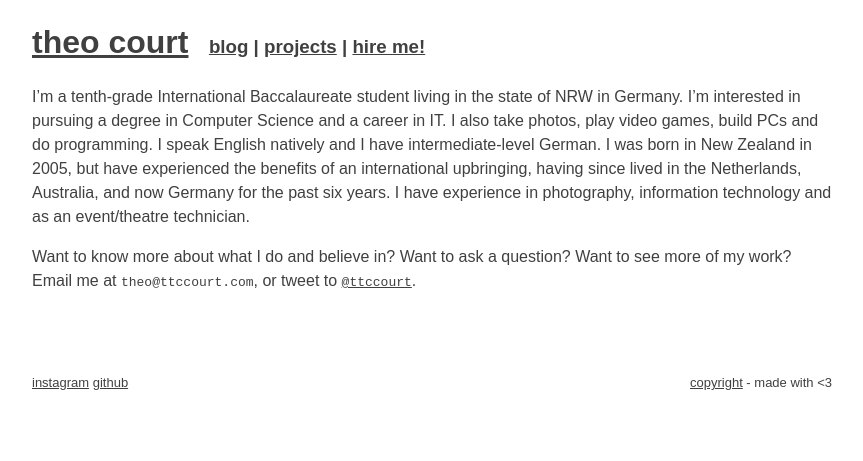
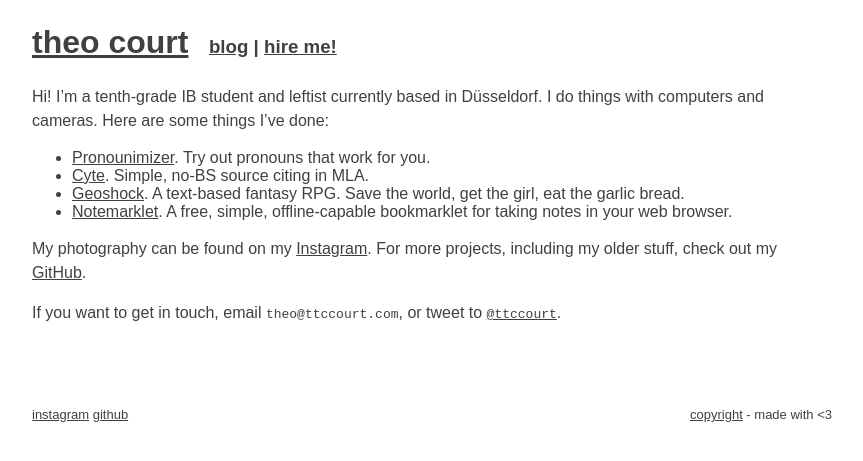
Before and after one commit to ttccourt/ttccourt.com, a Jekyll site: the page built from index.md, in a window 1280 px wide. Shown: the top 461 px of the page, without its empty margins (28-891 px from the left). Built offline with Jekyll 4.4.1, drawn with Linux system fonts in a browser that asks for light colours.

Commit message:
Move projects to index

```diff
--- a/_layouts/default.html
+++ b/_layouts/default.html
@@ -16,7 +16,7 @@
 
 		<div id="header">
 			<h1 style="display: inline-block"><a href="/">theo court</a></h1>
-			<h3 style="display: inline; margin-left: 2%;"><a href="/posts">blog</a> | <a href="/projects">projects</a> | <a href="/hire">hire me!</a></h3>
+			<h3 style="display: inline; margin-left: 2%;"><a href="/posts">blog</a> | <a href="/hire">hire me!</a></h3>
 		</div>
 
 
--- a/index.md
+++ b/index.md
@@ -4,6 +4,13 @@ layout: default
 show_title: false
 ---
 
-I’m a tenth-grade International Baccalaureate student living in the state of NRW in Germany. I’m interested in pursuing a degree in Computer Science and a career in IT. I also take photos, play video games, build PCs and do programming. I speak English natively and I have intermediate-level German. I was born in New Zealand in 2005, but have experienced the benefits of an international upbringing, having since lived in the Netherlands, Australia, and now Germany for the past six years. I have experience in photography, information technology and as an event/theatre technician.
+Hi! I'm a tenth-grade IB student and leftist currently based in Düsseldorf. I do things with computers and cameras. Here are some things I've done:
 
-Want to know more about what I do and believe in? Want to ask a question? Want to see more of my work? Email me at `theo@ttccourt.com`, or tweet to [`@ttccourt`](https://twitter.com/ttccourt).
+-   [Pronounimizer](https://pronouns.ttccourt.com). Try out pronouns that work for you.
+-   [Cyte](https://cyte.ttccourt.com). Simple, no-BS source citing in MLA.
+-   [Geoshock](https://geoshock.ttccourt.com). A text-based fantasy RPG. Save the world, get the girl, eat the garlic bread.
+-   [Notemarklet](/notemarklet). A free, simple, offline-capable bookmarklet for taking notes in your web browser.
+
+My photography can be found on my [Instagram](https://instagram.com/ttccourt). For more projects, including my older stuff, check out my [GitHub](https://github.com/ttccourt).
+
+If you want to get in touch, email `theo@ttccourt.com`, or tweet to [`@ttccourt`](https://twitter.com/ttccourt).
```
Also changed, not shown: projects.md (deleted, +0 -12 lines).
